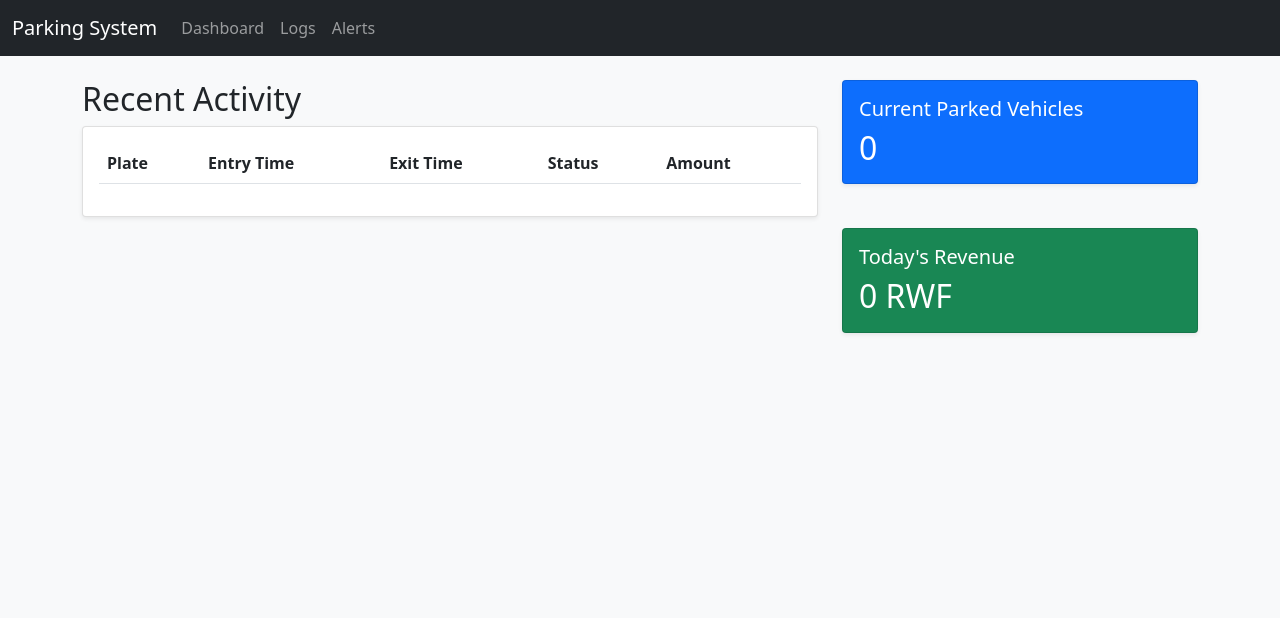
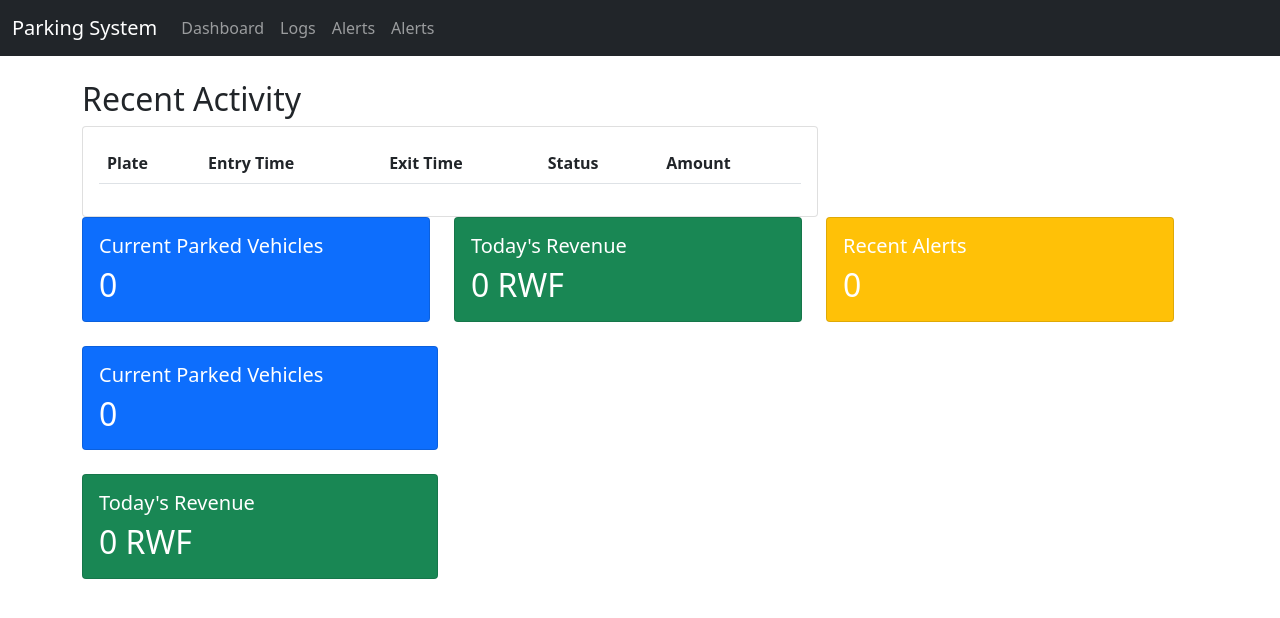
Before and after one commit to yowai-hit0/pms-ui, a Flask app: template templates/dashboard.html in a window 1280 px wide. Shown: the top 618 px of the page. Run offline with Flask 2, Linux system fonts and the light colour scheme; the template is opened without the code that fills it, so the values that code supplies are empty; some libraries are stand-ins or nearby versions.

Commit message:
debug dashboard

```diff
--- a/main.py
+++ b/main.py
@@ -83,6 +83,96 @@ def recent_activity():
     })
 
 
+# Add these new endpoints to your existing app.py
+
+@app.route('/api/system_stats')
+def system_stats():
+    conn = get_db_connection()
+    try:
+        cur = conn.cursor()
+
+        # Current parked vehicles
+        cur.execute("SELECT COUNT(*) FROM plates_log WHERE exit_time IS NULL")
+        current_count = cur.fetchone()[0]
+
+        # Today's revenue
+        cur.execute("""
+                    SELECT COALESCE(SUM(amount), 0)
+                    FROM plates_log
+                    WHERE payment_status = 1
+                      AND DATE (exit_time) = CURRENT_DATE
+                    """)
+        today_revenue = cur.fetchone()[0]
+
+        # Recent alerts count
+        cur.execute("SELECT COUNT(*) FROM system_alerts WHERE timestamp > NOW() - INTERVAL '1 hour'")
+        recent_alerts = cur.fetchone()[0]
+
+        return jsonify({
+            'current_count': current_count,
+            'today_revenue': today_revenue,
+            'recent_alerts': recent_alerts
+        })
+    except Exception as e:
+        print(f"Error fetching stats: {e}")
+        return jsonify({'error': str(e)}), 500
+    finally:
+        conn.close()
+
+
+@app.route('/api/all_logs')
+def all_logs():
+    conn = get_db_connection()
+    try:
+        cur = conn.cursor()
+        cur.execute("""
+                    SELECT timestamp, plate_number, event_type, details
+                    FROM system_logs
+                    ORDER BY timestamp DESC
+                        LIMIT 100
+                    """)
+        logs = []
+        for record in cur.fetchall():
+            logs.append({
+                'timestamp': record[0].strftime('%Y-%m-%d %H:%M:%S'),
+                'plate': record[1] or 'N/A',
+                'event_type': record[2],
+                'details': record[3]
+            })
+        return jsonify(logs)
+    except Exception as e:
+        print(f"Error fetching logs: {e}")
+        return jsonify({'error': str(e)}), 500
+    finally:
+        conn.close()
+
+
+@app.route('/api/all_alerts')
+def all_alerts():
+    conn = get_db_connection()
+    try:
+        cur = conn.cursor()
+        cur.execute("""
+                    SELECT timestamp, plate_number, alert_type, details
+                    FROM system_alerts
+                    ORDER BY timestamp DESC
+                        LIMIT 50
+                    """)
+        alerts = []
+        for record in cur.fetchall():
+            alerts.append({
+                'timestamp': record[0].strftime('%Y-%m-%d %H:%M:%S'),
+                'plate': record[1] or 'N/A',
+                'alert_type': record[2].replace('_', ' ').title(),
+                'details': record[3]
+            })
+        return jsonify(alerts)
+    except Exception as e:
+        print(f"Error fetching alerts: {e}")
+        return jsonify({'error': str(e)}), 500
+    finally:
+        conn.close()
+
 @app.route('/api/recent_logs')
 def recent_logs():
     conn = get_db_connection()
--- a/static/script.js
+++ b/static/script.js
@@ -1,93 +1,171 @@
-// Update dashboard data
-function updateDashboard() {
-    fetch('/api/recent_activity')
-        .then(response => response.json())
-        .then(data => {
-            // Update current count and revenue
+// Update dashboard stats
+async function updateDashboardStats() {
+    try {
+        const response = await fetch('/api/system_stats');
+        const data = await response.json();
+
         document.getElementById('current-count').textContent = data.current_count;
         document.getElementById('today-revenue').textContent = `${data.today_revenue} RWF`;
+        document.getElementById('recent-alerts').textContent = data.recent_alerts;
 
-            // Update activity table
-            const tableBody = document.querySelector('#activity-table tbody');
-            tableBody.innerHTML = '';
-
-            data.activities.forEach(activity => {
-                const row = document.createElement('tr');
-
-                if (activity.payment_status === 'Unpaid' && activity.exit_time) {
-                    row.classList.add('table-danger');
+        // Update alert badge
+        const alertBadge = document.querySelector('.alert-badge');
+        if (data.recent_alerts > 0) {
+            alertBadge.textContent = data.recent_alerts;
+            alertBadge.classList.remove('d-none');
+        } else {
+            alertBadge.classList.add('d-none');
+        }
+    } catch (error) {
+        console.error('Error fetching stats:', error);
+    }
 }
 
-                row.innerHTML = `
-                    <td>${activity.plate}</td>
-                    <td>${activity.entry_time || '-'}</td>
-                    <td>${activity.exit_time || '-'}</td>
-                    <td>${activity.payment_status}</td>
-                    <td>${activity.amount}</td>
-                `;
+// Load logs table
+async function loadLogsTable() {
+    try {
+        const response = await fetch('/api/all_logs');
+        const logs = await response.json();
 
-                tableBody.appendChild(row);
-            });
-        });
-}
-
-// Update logs data
-function updateLogs() {
-    fetch('/api/recent_logs')
-        .then(response => response.json())
-        .then(data => {
         const tableBody = document.querySelector('#logs-table tbody');
         tableBody.innerHTML = '';
 
-            data.forEach(log => {
+        logs.forEach(log => {
             const row = document.createElement('tr');
             row.innerHTML = `
                 <td>${log.timestamp}</td>
-                    <td>${log.plate || '-'}</td>
+                <td>${log.plate}</td>
                 <td>${log.event_type}</td>
                 <td>${log.details}</td>
             `;
             tableBody.appendChild(row);
         });
-        });
+    } catch (error) {
+        console.error('Error loading logs:', error);
+    }
 }
 
-// Update alerts data
-function updateAlerts() {
-    fetch('/api/recent_alerts')
-        .then(response => response.json())
-        .then(data => {
+// Load alerts table
+async function loadAlertsTable() {
+    try {
+        const response = await fetch('/api/all_alerts');
+        const alerts = await response.json();
+
         const tableBody = document.querySelector('#alerts-table tbody');
         tableBody.innerHTML = '';
 
-            data.forEach(alert => {
+        alerts.forEach(alert => {
             const row = document.createElement('tr');
-                row.classList.add('table-warning');
-
+            row.classList.add('alert-row');
             row.innerHTML = `
                 <td>${alert.timestamp}</td>
-                    <td>${alert.plate || '-'}</td>
+                <td>${alert.plate}</td>
                 <td>${alert.alert_type}</td>
                 <td>${alert.details}</td>
             `;
             tableBody.appendChild(row);
         });
-        });
-}
-
-// Update data based on current page
-function updateData() {
-    if (window.location.pathname === '/' || window.location.pathname === '/dashboard') {
-        updateDashboard();
-    } else if (window.location.pathname === '/logs') {
-        updateLogs();
-    } else if (window.location.pathname === '/alerts') {
-        updateAlerts();
+    } catch (error) {
+        console.error('Error loading alerts:', error);
     }
 }
 
-// Update data every 5 seconds
-setInterval(updateData, 5000);
+// Initialize page content based on current route
+function initializePage() {
+    if (window.location.pathname === '/' || window.location.pathname === '/dashboard') {
+        updateDashboardStats();
+    } else if (window.location.pathname === '/logs') {
+        loadLogsTable();
+    } else if (window.location.pathname === '/alerts') {
+        loadAlertsTable();
+    }
+}
 
-// Initial data load
-document.addEventListener('DOMContentLoaded', updateData);
+// Set up auto-refresh
+function setupAutoRefresh() {
+    setInterval(() => {
+        if (window.location.pathname === '/' || window.location.pathname === '/dashboard') {
+            updateDashboardStats();
+        }
+    }, 5000); // Refresh every 5 seconds
+}
+
+// Initialize when page loads
+document.addEventListener('DOMContentLoaded', () => {
+    initializePage();
+    setupAutoRefresh();
+
+    // Set up navigation event listeners
+    document.querySelectorAll('.nav-link').forEach(link => {
+        link.addEventListener('click', (e) => {
+            e.preventDefault();
+            window.history.pushState({}, '', e.target.href);
+            initializePage();
+        });
+    });
+});
+
+// Handle back/forward navigation
+window.addEventListener('popstate', initializePage);
+
+
+// // Update logs data
+// function updateLogs() {
+//     fetch('/api/recent_logs')
+//         .then(response => response.json())
+//         .then(data => {
+//             const tableBody = document.querySelector('#logs-table tbody');
+//             tableBody.innerHTML = '';
+//
+//             data.forEach(log => {
+//                 const row = document.createElement('tr');
+//                 row.innerHTML = `
+//                     <td>${log.timestamp}</td>
+//                     <td>${log.plate || '-'}</td>
+//                     <td>${log.event_type}</td>
+//                     <td>${log.details}</td>
+//                 `;
+//                 tableBody.appendChild(row);
+//             });
+//         });
+// }
+//
+// // Update alerts data
+// function updateAlerts() {
+//     fetch('/api/recent_alerts')
+//         .then(response => response.json())
+//         .then(data => {
+//             const tableBody = document.querySelector('#alerts-table tbody');
+//             tableBody.innerHTML = '';
+//
+//             data.forEach(alert => {
+//                 const row = document.createElement('tr');
+//                 row.classList.add('table-warning');
+//
+//                 row.innerHTML = `
+//                     <td>${alert.timestamp}</td>
+//                     <td>${alert.plate || '-'}</td>
+//                     <td>${alert.alert_type}</td>
+//                     <td>${alert.details}</td>
+//                 `;
+//                 tableBody.appendChild(row);
+//             });
+//         });
+// }
+//
+// // Update data based on current page
+// function updateData() {
+//     if (window.location.pathname === '/' || window.location.pathname === '/dashboard') {
+//         updateDashboard();
+//     } else if (window.location.pathname === '/logs') {
+//         updateLogs();
+//     } else if (window.location.pathname === '/alerts') {
+//         updateAlerts();
+//     }
+// }
+//
+// // Update data every 5 seconds
+// setInterval(updateData, 5000);
+//
+// // Initial data load
+// document.addEventListener('DOMContentLoaded', updateData);
--- a/static/style.css
+++ b/static/style.css
@@ -1,27 +1,33 @@
-body {
-    background-color: #f8f9fa;
+/* Add these styles to your existing CSS */
+.alert-badge {
+    font-size: 0.6rem;
+    padding: 0.25rem 0.4rem;
+    min-width: 1.2rem;
+}
+
+.alert-row {
+    animation: fadeIn 0.5s;
+}
+
+@keyframes fadeIn {
+    from { opacity: 0; }
+    to { opacity: 1; }
+}
+
+.table-responsive {
+    max-height: 70vh;
+    overflow-y: auto;
 }
 
 .card {
-    margin-bottom: 20px;
-    box-shadow: 0 0.125rem 0.25rem rgba(0, 0, 0, 0.075);
+    transition: all 0.3s ease;
 }
 
-.table-responsive {
-    max-height: 500px;
-    overflow-y: auto;
+.card:hover {
+    box-shadow: 0 0.5rem 1rem rgba(0, 0, 0, 0.15);
 }
 
-.navbar {
-    margin-bottom: 20px;
+#logs-table tbody tr:hover,
+#alerts-table tbody tr:hover {
+    background-color: rgba(0, 0, 0, 0.05);
 }
-
-/* Highlight unpaid exits */
-.table-danger {
-    background-color: #f8d7da;
-}
-
-/* Alert styling */
-.table-warning {
-    background-color: #fff3cd;
-}
--- a/templates/base.html
+++ b/templates/base.html
@@ -25,6 +25,14 @@
                     <li class="nav-item">
                         <a class="nav-link" href="{{ url_for('alerts') }}">Alerts</a>
                     </li>
+                    <li class="nav-item">
+    <a class="nav-link position-relative" href="{{ url_for('alerts') }}">
+        Alerts
+        <span class="alert-badge position-absolute top-0 start-100 translate-middle badge rounded-pill bg-danger d-none">
+            0
+        </span>
+    </a>
+</li>
                 </ul>
             </div>
         </div>
--- a/templates/dashboard.html
+++ b/templates/dashboard.html
@@ -25,6 +25,32 @@
             </div>
         </div>
     </div>
+    <div class="row mb-4">
+    <div class="col-md-4">
+        <div class="card text-white bg-primary">
+            <div class="card-body">
+                <h5 class="card-title">Current Parked Vehicles</h5>
+                <h2 class="card-text" id="current-count">0</h2>
+            </div>
+        </div>
+    </div>
+    <div class="col-md-4">
+        <div class="card text-white bg-success">
+            <div class="card-body">
+                <h5 class="card-title">Today's Revenue</h5>
+                <h2 class="card-text" id="today-revenue">0 RWF</h2>
+            </div>
+        </div>
+    </div>
+    <div class="col-md-4">
+        <div class="card text-white bg-warning">
+            <div class="card-body">
+                <h5 class="card-title">Recent Alerts</h5>
+                <h2 class="card-text" id="recent-alerts">0</h2>
+            </div>
+        </div>
+    </div>
+    </div>
 
     <div class="col-md-4">
         <div class="row mb-4">
```
Also changed, not shown: templates/logs.html (+31 -1 lines). Lines whose indentation alone changed are shown as unchanged.
